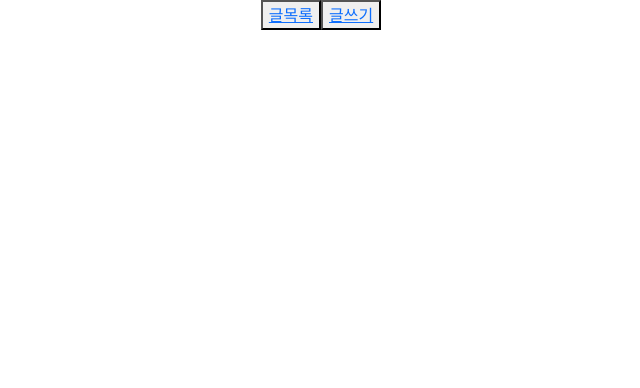
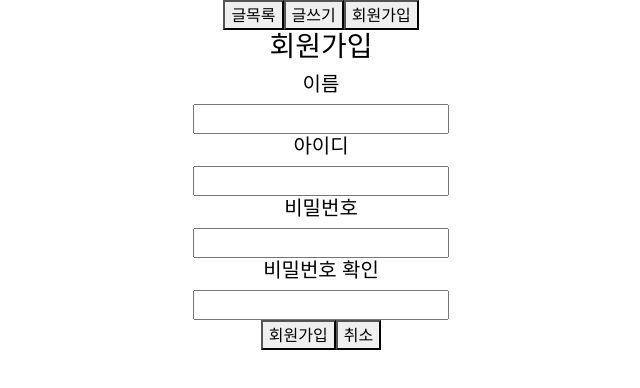
Before and after one commit to dmchoi77/blog, a React (Create React App) app in the folder client/: page /board/signup in a window 1280 px wide. Shown: the top 388 px of the page, without its empty margins (319-959 px from the left). Built offline with nearby package versions, Linux system fonts and the light colour scheme.

Commit message:
회원가입 기능 구현

```diff
--- a/client/src/App.css
+++ b/client/src/App.css
@@ -35,3 +35,8 @@
 .ck.ck-editor__editable:not(.ck-editor__nested-editable) {
   min-height: 500px;
 }
+
+* {
+  color : inherit !important;
+  text-decoration: none !important;
+}
--- a/client/src/App.js
+++ b/client/src/App.js
@@ -1,6 +1,8 @@
 import './App.css';
 import BoardWrite from './component/BoardWrite';
 import BoardList from './component/BoardList';
+import SignUp from './component/SignUp';
+
 import { Route, Link } from 'react-router-dom';
 
 function App() {
@@ -9,8 +11,11 @@ function App() {
 
       <button><Link to={"/board/list"} >글목록</Link></button>
       <button><Link to={"/board/write"} >글쓰기</Link></button>
+      <button><Link to={"/board/signup"} >회원가입</Link></button>
       <Route exact path="/board/list" component={BoardList} />
       <Route exact path="/board/write" component={BoardWrite} />
+      <Route exact path="/board/signup" component={SignUp} />
+
     </div>
   );
 }
--- a/client/src/component/BoardWrite.js
+++ b/client/src/component/BoardWrite.js
@@ -40,10 +40,12 @@ function BoardWrite() {
                 <CKEditor
                     editor={ClassicEditor}
                     data=""
+                    name = 'content'
+
 
                     onChange={(event, editor) => {
                         const data = editor.getData();
-                        console.log({ event, editor, data });
+                        //console.log({ event, editor, data });
                         setPost({
                             ...post,
                             content: data
--- /dev/null
+++ b/client/src/component/SignUp.js
@@ -0,0 +1,86 @@
+import axios from 'axios';
+import React from 'react';
+import { Link } from 'react-router-dom';
+
+function SignUp() {
+
+    const _signUp = async () => {
+        const userName = document.getElementsByName('signup_name')[0].value.trim();
+        const id = document.getElementsByName('signup_id')[0].value.trim();
+        const password = document.getElementsByName('signup_password')[0].value.trim();
+        const psw_check = document.getElementsByName('signup_pswCheck')[0].value.trim();
+
+        const eng_check = /^[a-z]+[a-z0-9]{5,19}$/g;
+        if (!eng_check.test(id)) {
+            return alert('아이디는 영문자로 시작하는 6~20자여야만 합니다.')
+        }
+
+        const pw_check = /^[a-z]+[a-z0-9]{5,19}$/g;
+        if (!pw_check.test(password)) {
+            return alert('비밀번호는 영문자로 시작하는 6~20자여야만 합니다.')
+
+        } else if (password !== psw_check) {
+            return alert('비밀번호와 비밀번호 확인이 일치하지 않습니다.')
+        }
+
+        const addUser = () => {
+            axios.post('http://localhost:8000/api/signup', {
+                name: userName,
+                id: id,
+                password: password,
+                psw_check: psw_check
+            }).then((res) => {
+                console.log(res.data);
+            })
+        };
+        addUser();
+        alert("회원가입 완료");
+        document.location.href = '/';
+    };
+
+
+
+    return (
+        <div>
+            <div>
+                <div>
+                    <h3 id='signup_title'>회원가입</h3>
+                </div>
+                <div className='Signup'>
+                    <div>
+                        <div id='signup_section'>
+                            {/* 이름 */}
+                            <div>
+                                <h5> 이름 </h5>
+                                <input type='text' maxLength='10' name='signup_name' />
+                            </div>
+                            {/* 아이디 */}
+                            <div>
+                                <h5> 아이디 </h5>
+                                <input type='text' maxLength='20' name='signup_id' />
+                            </div>
+
+                            {/* 비밀번호 */}
+                            <div>
+                                <h5> 비밀번호 </h5>
+                                <input type='password' maxLength='15' name='signup_password' />
+                            </div>
+
+                            {/* 비밀번호 */}
+                            <div>
+                                <h5> 비밀번호 확인 </h5>
+                                <input type='password' maxLength='15' name='signup_pswCheck' />
+                            </div>
+                        </div>
+                        <button onClick={_signUp}>회원가입</button>
+                        <button ><Link to="/">취소</Link></button>
+
+                    </div>
+                </div>
+            </div>
+        </div>
+    )
+};
+
+
+export default SignUp;
```
Also changed, not shown: 1 other file (tests, documents, lock files or other folders).
